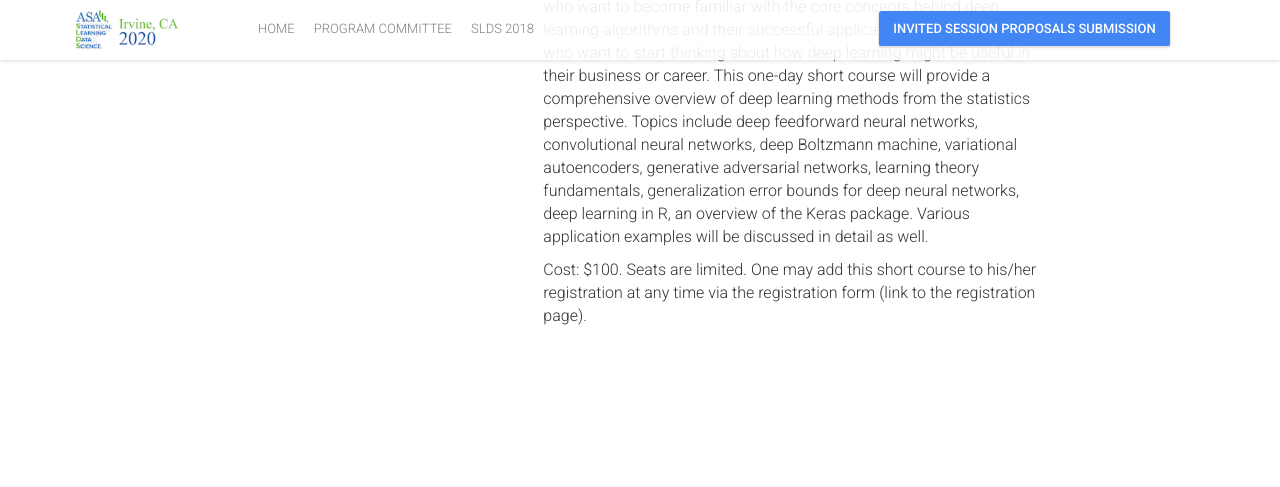
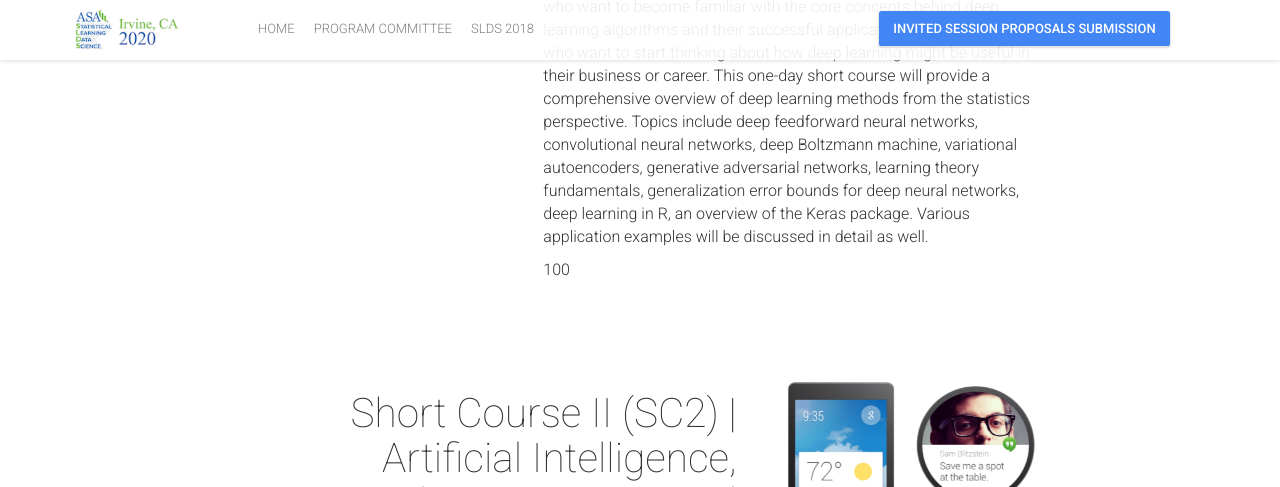
Before and after one commit to ASASLDS/SLDS2020, a Jekyll site: the page built from hackathon.html, in a window 1280 px wide and 1400 px high, scrolled down 871 px. Shown: the top 487 px of the window. Built offline with Jekyll 4.4.1, drawn with Linux system fonts in a browser that asks for light colours; nearby versions of some CDN libraries; comment, search, counter and statistics services are not loaded; some of the changed text lies outside the part shown; grey boxes are pictures that could not be loaded.

Commit message:
Add 2nd short course

```diff
--- a/_config.yml
+++ b/_config.yml
@@ -118,9 +118,14 @@
     image: "hackathon-0.png",
     instructors: "Annie Qu (anniequ@illinois.edu, UIUC), Xiao Wang (wangxiao@purdue.edu, Purdue University), Edgar Dobriban (dobriban@wharton.upenn.edu, University of Pennsylvania)",
     time: "Tuesday, May 26, 2020, 9 AM - 5 PM",
-    cost: "Cost: $100. Seats are limited. One may add this short course to his/her registration at any time via the registration form (link to the registration page).",
+    cost: "100",
     details: "This short course is for those new to data science and interested in understanding the cutting-edge deep learning models. It is for those who want to become familiar with the core concepts behind deep learning algorithms and their successful applications. It is for those who want to start thinking about how deep learning might be useful in their business or career. This one-day short course will provide a comprehensive overview of deep learning methods from the statistics perspective. Topics include deep feedforward neural networks, convolutional neural networks, deep Boltzmann machine, variational autoencoders, generative adversarial networks, learning theory fundamentals, generalization error bounds for deep neural networks, deep learning in R, an overview of the Keras package. Various application examples will be discussed in detail as well."}
-
+ - {title: "Short Course II (SC2) | Artificial Intelligence, Machine Learning, and Precision Medicine",
+    image: "hackathon-0.png",
+    instructors: "Haoda Fu (Eli Lilly)",
+    time: "Tuesday, May 26, 2020, 1 PM - 5 PM",
+    cost: "50",
+    details: "This half-day short course will provide an overview of statistical machine learning, and artificial intelligence techniques with applications to the precision medicine, in particular, to deriving optimal individualized treatment strategies for personalized medicine. This short course will cover both the treatment selection and treatment transition. The treatment selection framework is based on outcome weighted classification. We will cover logistic regression, support vector machine (SVM), ?-learning, robust SVM, and angle based classifiers for multi-category learning, and we will show how to modify these classification methods into outcome weighted learning algorithms for personalized medicine. The second part of this short course will also cover the treatment transition. We will provide an introduction to reinforcement learning techniques. Algorithms, including dynamic programming for Markov Decision Process, temporal difference learning, SARSA, Q-Learning algorithms, actor-critic methods, will be covered. We will discuss how to use these methods for developing optimal treatment transition strategies. The techniques discussed will be demonstrated in R. This course is intended for graduate students who have some knowledge of statistics and want to be introduced to statistical machine learning, or practitioners who would like to apply statistical machine learning techniques to their problems on personalized medicine and other biomedical applications."}
 
 # # Hackathon
 # hackathonTitle: "Hackathon"
```
